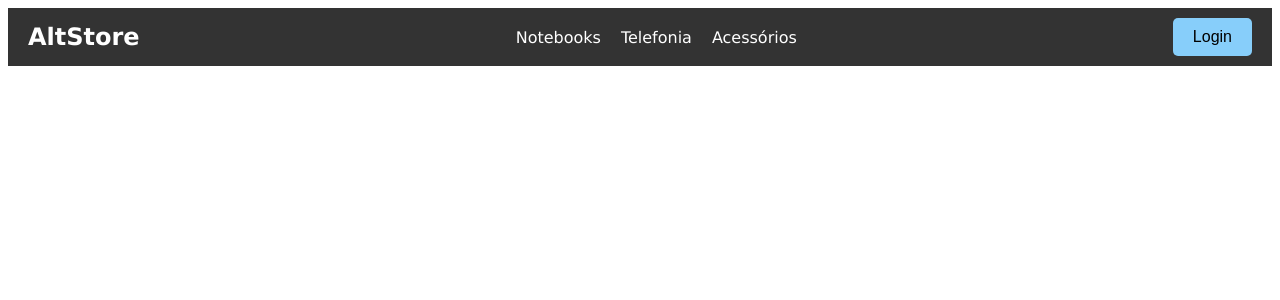
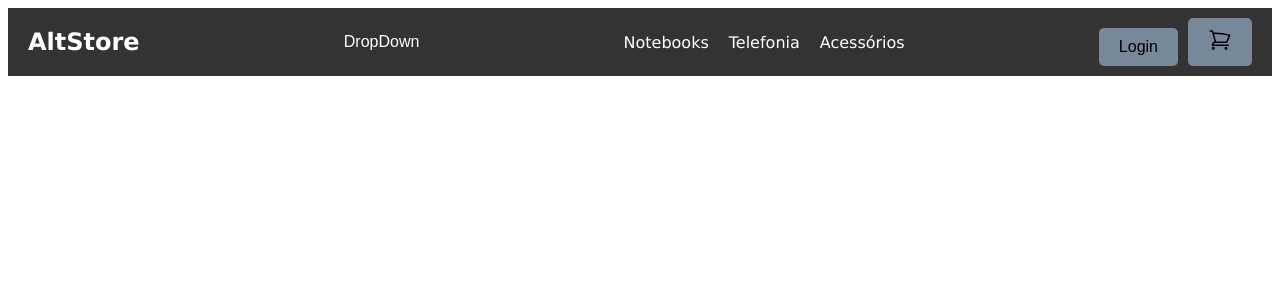
Before and after one commit to xphbcx/projeto-coder, a React (Vite) app: page / in a window 1280 px wide. Shown: the top 300 px of the page. Built offline with nearby package versions, Linux system fonts and the light colour scheme.

Commit message:
dropdown

```diff
--- a/package.json
+++ b/package.json
@@ -10,6 +10,7 @@
     "preview": "vite preview"
   },
   "dependencies": {
+    "@heroicons/react": "^2.0.18",
     "react": "^18.2.0",
     "react-dom": "^18.2.0"
   },
@@ -21,6 +22,7 @@
     "eslint-plugin-react": "^7.32.2",
     "eslint-plugin-react-hooks": "^4.6.0",
     "eslint-plugin-react-refresh": "^0.4.3",
+    "tailwind": "^4.0.0",
     "vite": "^4.4.5"
   }
 }
--- a/src/App.css
+++ b/src/App.css
@@ -17,6 +17,53 @@
   font-weight: bold;
 }
 
+.dropdown {
+  position: relative;
+  display: inline-block;
+}
+
+.dropdown-toggle {
+  background-color: #333;
+  color: #fff;
+  border: none;
+  padding: 10px 20px;
+  cursor: pointer;
+  font-size: 16px;
+  text-decoration: none
+}
+
+.dropdown-menu {
+  position: absolute;
+  top: 100%;
+  left: 0;
+  display: none;
+  background-color: #333;
+  border-top: none;
+  list-style: none;
+  padding: 0;
+  margin: 0;
+  z-index: 1;
+}
+
+.dropdown-menu ul {
+  padding: 0;
+  margin: 0;
+}
+
+.dropdown-menu li {
+  padding: 10px 20px;
+  cursor: pointer;
+}
+
+.dropdown-menu li:hover {
+  background-color: lightslategray;
+}
+
+.dropdown:hover .dropdown-menu {
+  display: block;
+}
+
+
 .links {
   display: flex;
   gap: 20px;
@@ -29,11 +76,17 @@
 }
 
 .buttons button {
-  background-color: lightskyblue;
+  background-color: lightslategray  ;
   color: black;
   border: none;
   padding: 10px 20px;
   border-radius: 5px;
   font-size: 16px;
   cursor: pointer;
+  margin-left: 10px;
 }
+
+.icons{
+  width: 24px;
+  height: 24px;
+}
--- a/src/App.jsx
+++ b/src/App.jsx
@@ -1,4 +1,3 @@
-import { useState } from 'react'
 import NavBar from './components/navbar'
 import './App.css'
 
--- /dev/null
+++ b/src/components/CardWidget/carrinho.jsx
@@ -0,0 +1,30 @@
+import React, { useState } from "react";
+
+export default function Carrinho() {
+
+    const [isOpen, setIsOpen] = useState(false);
+
+    function ToogleDropDpwn() {
+        setIsOpen(!isOpen);
+    }
+    return (
+        <div className="dropdown">
+            <button className="dropdown-toggle" onClick={ToogleDropDpwn}>
+                <svg xmlns="http://www.w3.org/2000/svg" fill="none" viewBox="0 0 24 24" strokeWidth={1.5} stroke="currentColor" className="icons">
+                    <path strokeLinecap="round" strokeLinejoin="round" d="M2.25 3h1.386c.51 0 .955.343 1.087.835l.383 1.437M7.5 14.25a3 3 0 00-3 3h15.75m-12.75-3h11.218c1.121-2.3 2.1-4.684 2.924-7.138a60.114 60.114 0 00-16.536-1.84M7.5 14.25L5.106 5.272M6 20.25a.75.75 0 11-1.5 0 .75.75 0 011.5 0zm12.75 0a.75.75 0 11-1.5 0 .75.75 0 011.5 0z" />
+                </svg>
+            </button>
+
+            {isOpen && (
+                <div className="dropdown-menu">
+                    <ul>
+                        <li>Item 01</li>
+                        <li>Item 02</li>
+                        <li>Item 03</li>
+                        <li>Item 04</li>
+                        <li>Item 05</li>
+                    </ul>
+                </div>
+            )}
+        </div>)
+}
--- /dev/null
+++ b/src/components/ItemListContainer/index.jsx
@@ -0,0 +1,25 @@
+import React, {useState} from "react";
+
+export default function DropDown() {
+
+    const [isOpen, setIsOpen] = useState(false);
+
+    function ToogleDropDpwn() {
+        setIsOpen(!isOpen);
+    }
+    return (
+        <div className="dropdown">
+            <button className="dropdown-toggle" onClick={ToogleDropDpwn}>
+                DropDown
+            </button>
+            {isOpen && (
+                <div className="dropdown-menu">
+                    <ul>
+                        <li>DropDown 01</li>
+                        <li>p2</li>
+                        <li>p3</li>
+                    </ul>
+                </div>
+            )}
+        </div>)
+}
--- a/src/components/navbar/index.jsx
+++ b/src/components/navbar/index.jsx
@@ -1,10 +1,13 @@
 import React from 'react'
+import DropDown from '../ItemListContainer'
+import Carrinho from '../CardWidget/carrinho'
 
 export default function NavBar() {
 
     return (
         <div className="navbar">
             <div className="logo">AltStore</div>
+            <DropDown></DropDown>
             <div className="links">
                 <a href="#">Notebooks</a>
                 <a href="#">Telefonia</a>
@@ -12,6 +15,7 @@
             </div>
             <div className="buttons">
                 <button>Login</button>
+                <Carrinho></Carrinho>
             </div>
         </div>
 
```
Also changed, not shown: tailwind.config.js (added, +8 -0 lines), 2 other files (tests, documents, lock files or other folders).
